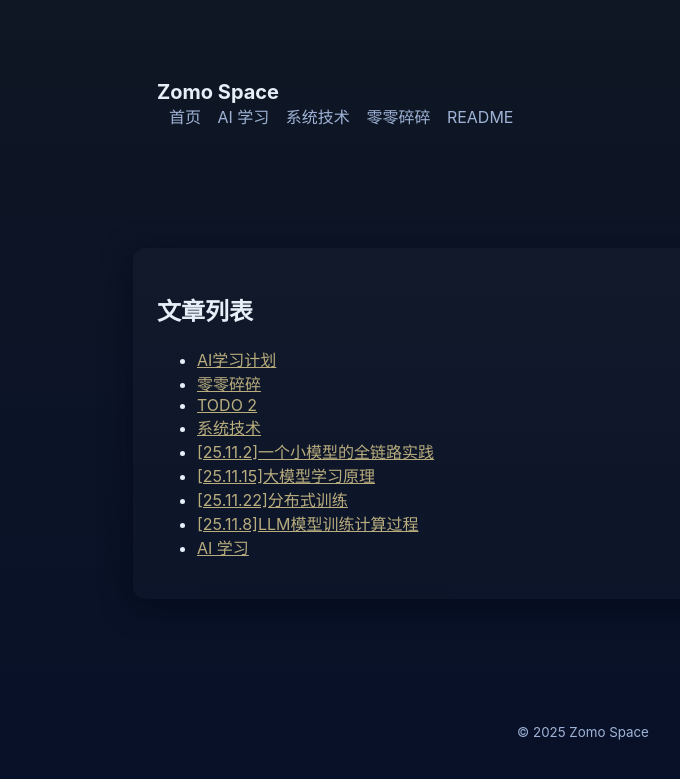
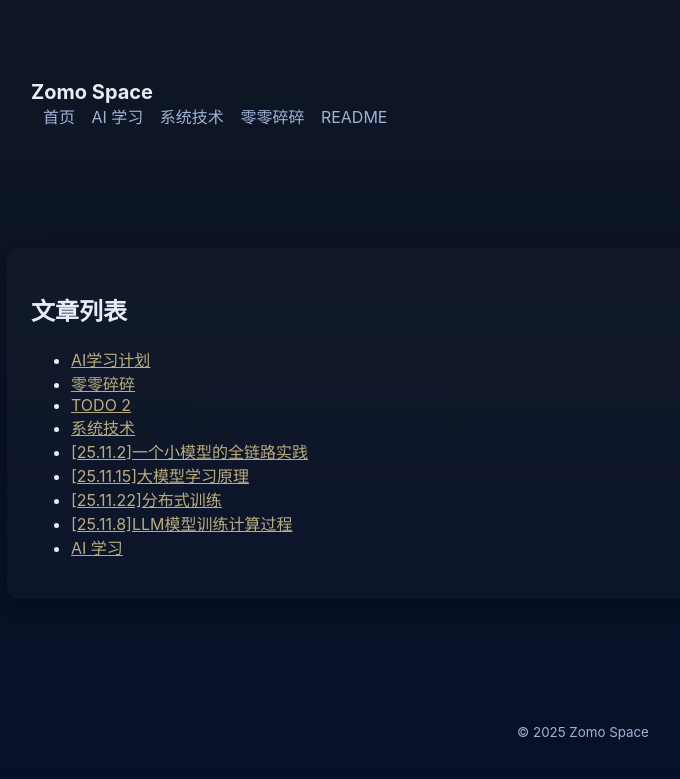
Before and after one commit to zomo-space/The-Monologue-Lab, a Jekyll site: the page built from index.html, in a window 1280 px wide. Shown: the top 779 px of the page, without its empty margins (57-737 px from the left). Built offline with Jekyll 4.4.1, drawn with Linux system fonts in a browser that asks for light colours.

```diff
--- a/assets/css/main.css
+++ b/assets/css/main.css
@@ -3,7 +3,13 @@
   --accent:#60a5fa;
   --text:#e6eef8;
   --muted:#9fb3d6;
-  --container-width:900px;
+  --container-width:1200px;
+}
+.container{
+  max-width:var(--container-width);
+  margin:40px auto;
+  padding:24px;
+  width:90vw; /* 新增，让宽度更自适应 */
 }
 *{box-sizing:border-box}
 body{
```
Also changed, not shown: notes/ai/Transformer.md (+1 -1 lines).
